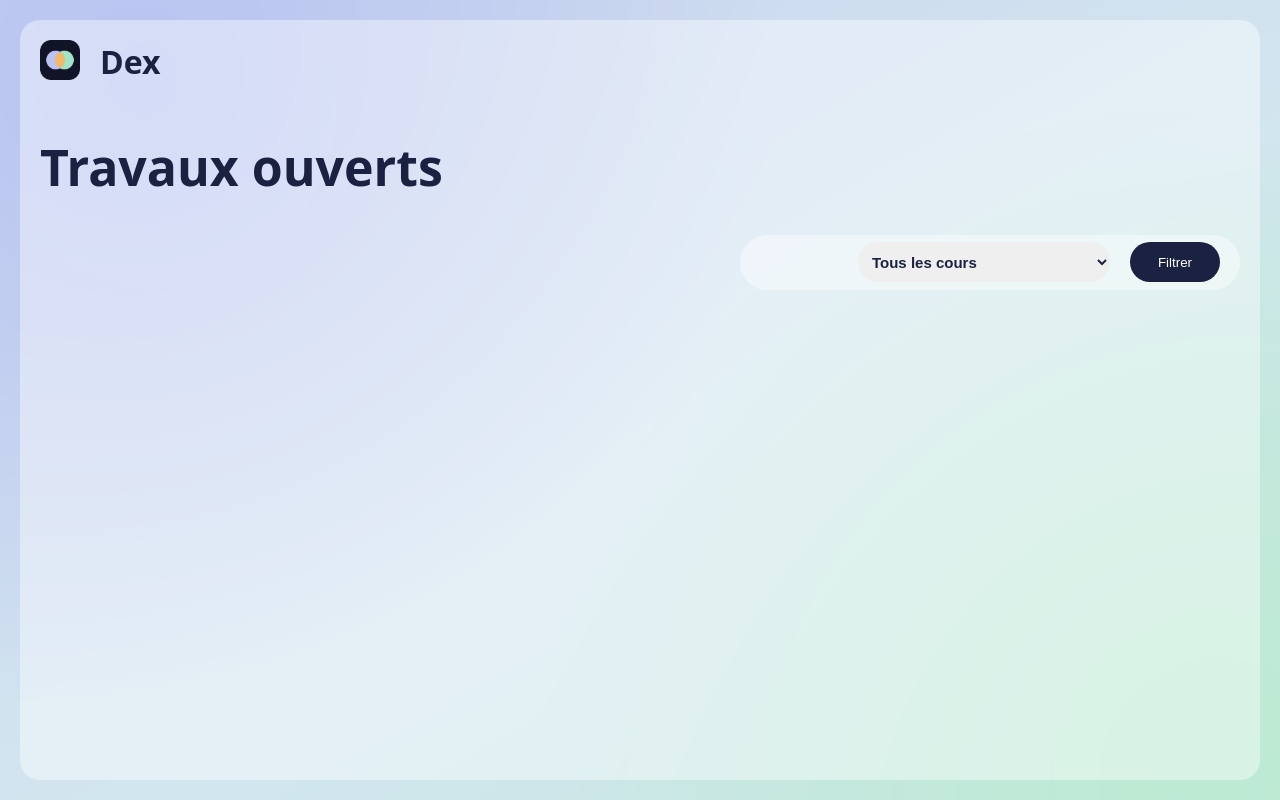
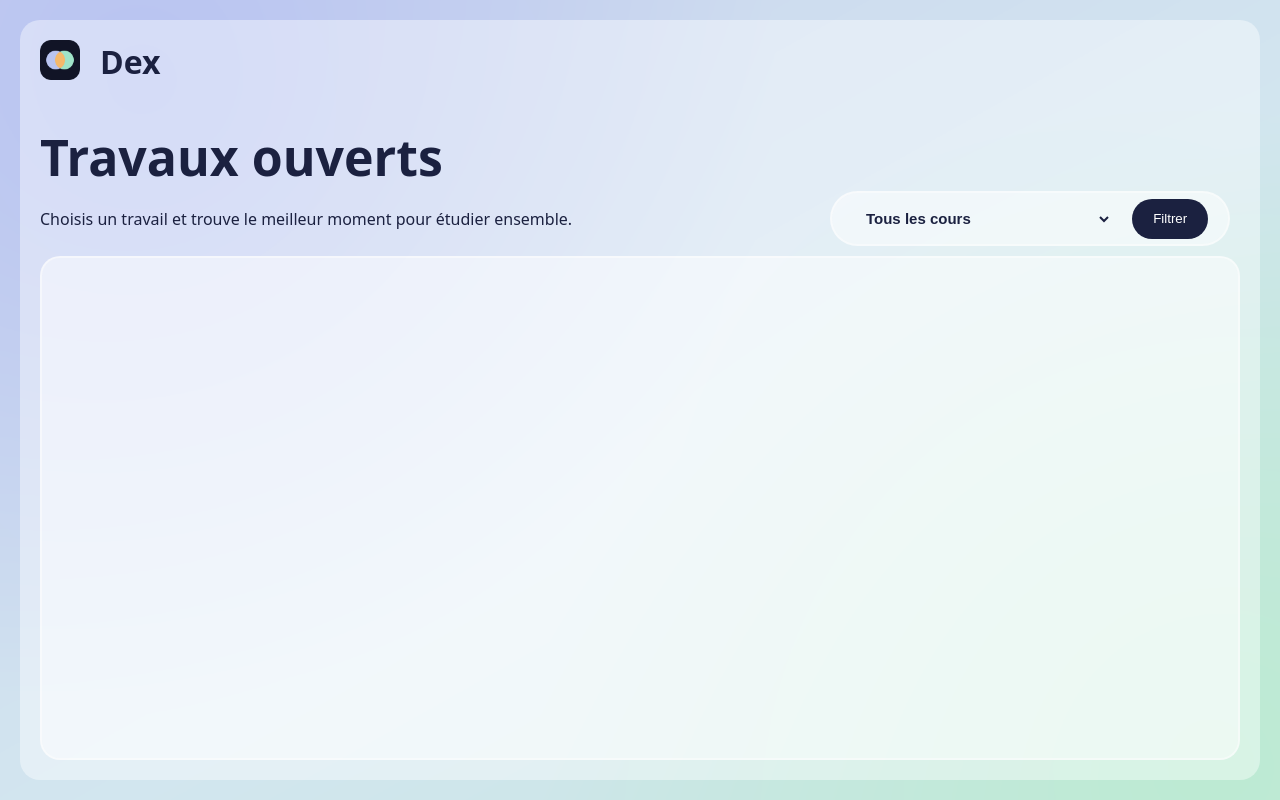
Before and after one commit to Sara-Belhadj/dex, a PHP site: page /travail.php in a window 1280 px wide. Run offline with PHP 8.4, Linux system fonts and the light colour scheme.

Commit message:
Style home page layout #1

```diff
--- a/style.css
+++ b/style.css
@@ -17,16 +17,25 @@ body {
   background-repeat: no-repeat;
   padding: 20px;
   margin: 0;
+  overflow: auto;
 }
 
 
 /* GLASS CONTAINER */
 .glass-container {
+    display: flex;
+    flex-direction: column;
     background-color: rgba(255, 255, 255, 0.4);
     border-radius: 20px;
     width: 100%;
     height: 100%;
     padding: 20px;
+}
+
+.header {
+    flex: 1;
+    display: flex;
+    flex-direction: column;
 }
 
 /* HEADER */
@@ -46,7 +55,8 @@ header img {
 }
 
 .titre {
-    margin-top: 50px;
+    margin-top: 40px;
+    margin-bottom: 0px;
     font-size: 50px;
 }
 
@@ -55,17 +65,20 @@ header img {
     align-items: center;
     justify-content: flex-end;
     padding-right: 20px;
-    background-color: rgba(255, 255, 255, 0.4);
-    width: 500px;
+    padding-left: 20px;
+    background-color: rgba(255, 255, 255, 0.5);
+    border: 2px solid rgba(253, 253, 253, 0.5);
     height: 55px;
+    width: 400PX;
     border-radius: 30px;
     margin-left: auto;
+    margin-right: 10px;
     gap: 20px;
 }
 
 .list button {
     height: 40px;
-    width: 90px;
+    width: 100px;
     border-radius: 20px;
     background-color: #1B2140;
     color:#ffffff;
@@ -77,12 +90,29 @@ header img {
     font-size: 15px;
     border-radius: 30px;
     font-weight: 600;
+    width: 100%;
     height: 40px;
     padding-left: 10px;
     border: none;
     color: #1B2140;
+    background-color: transparent;
 }
 
 select {
     outline: none;
 }
+
+.glass-container2 {
+    flex: 1;
+    background-color: rgba(255, 255, 255, 0.5);
+    border: 2px solid rgba(253, 253, 253, 0.5);
+    border-radius: 20px;
+    width: 100%;
+    margin-top: 10px;
+}
+
+.desc-list {
+    display: flex;
+    align-items: center;
+    justify-content: space-between;
+}
--- a/travail.php
+++ b/travail.php
@@ -15,22 +15,24 @@
                     <img src= "images/icon.png" alt="Logo">
                     <h1>Dex</h1>
                 </div>
-                <h1 class="titre">Travaux ouverts</h1>
+            </header>
+
+            <h1 class="titre">Travaux ouverts</h1>
+            <div class="desc-list">
+                <p class="description">Choisis un travail et trouve le meilleur moment pour étudier ensemble.<p>
                 <div class="list">
                     <select name="course" id="course-list">
                         <option value="">Tous les cours</option>
-                        <option value="420-244-AH">Bases de données applicatives</option>
-                        <option value="420-245-AH">Programmation Web 1</option>
+                        <option value="420-244-AH">Bases de données applicatives</option>                        <option value="420-245-AH">Programmation Web 1</option>
                         <option value="420-248-AH">Programmation Web 2</option>
                         <option value="420-253-AH">Projet de fin d’études</option>
                     </select>
 
                     <button>Filtrer</button>
                 </div>
-            </header>
+            </div>
+            <main class="glass-container2">
 
-
-            <main>
             </main>
 
 
```
